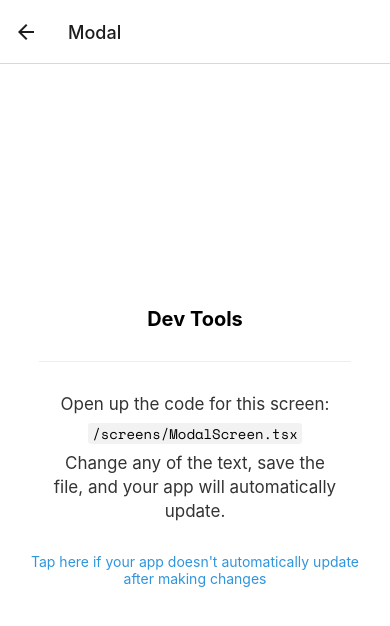
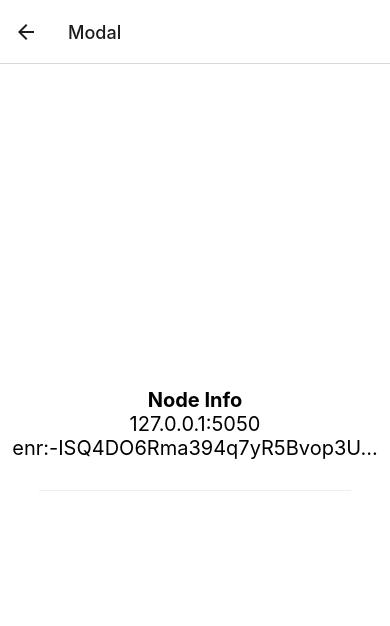
Before and after one commit to ScottyPoi/UltralightExpo, a React Native app: screen /Modal in a window 390 px wide. Shown: the top 626 px of the page. Built offline with nearby package versions, Linux system fonts and the light colour scheme; what expo-linking would draw is missing.

Commit message:
make mock devtools modal

```diff
--- a/screens/ModalScreen.tsx
+++ b/screens/ModalScreen.tsx
@@ -1,15 +1,16 @@
 import { StatusBar } from 'expo-status-bar';
-import { Platform, StyleSheet } from 'react-native';
-
+import { Platform, StyleSheet, TextInput } from 'react-native';
 import EditScreenInfo from '../components/EditScreenInfo';
 import { Text, View } from '../components/Themed';
-
+import { Input } from '@rneui/themed';
 export default function ModalScreen() {
   return (
-    <View style={styles.container}>
-      <Text style={styles.title}>Dev Tools</Text>
+    <View style={styles.container0}>
+      <Text style={styles.title}>Node Info</Text>
+      <Text style={{textAlign: 'center', fontSize: 20}}>127.0.0.1:5050</Text>
+      <Text selectable style={{textAlign: 'center', fontSize: 20}}>enr:-ISQ4DO6Rma394q7yR5Bvop3U...</Text>
       <View style={styles.separator} lightColor="#eee" darkColor="rgba(255,255,255,0.1)" />
-      <EditScreenInfo path="/screens/ModalScreen.tsx" />
+      {/* <EditScreenInfo path="/screens/ModalScreen.tsx" /> */}
 
       {/* Use a light status bar on iOS to account for the black space above the modal */}
       <StatusBar style={Platform.OS === 'ios' ? 'light' : 'auto'} />
@@ -19,6 +20,11 @@ export default function ModalScreen() {
 
 const styles = StyleSheet.create({
   container: {
+    flex: 1,
+    alignItems: 'center',
+    // justifyContent: 'center',
+  },
+  container0: {
     flex: 1,
     alignItems: 'center',
     justifyContent: 'center',
```
